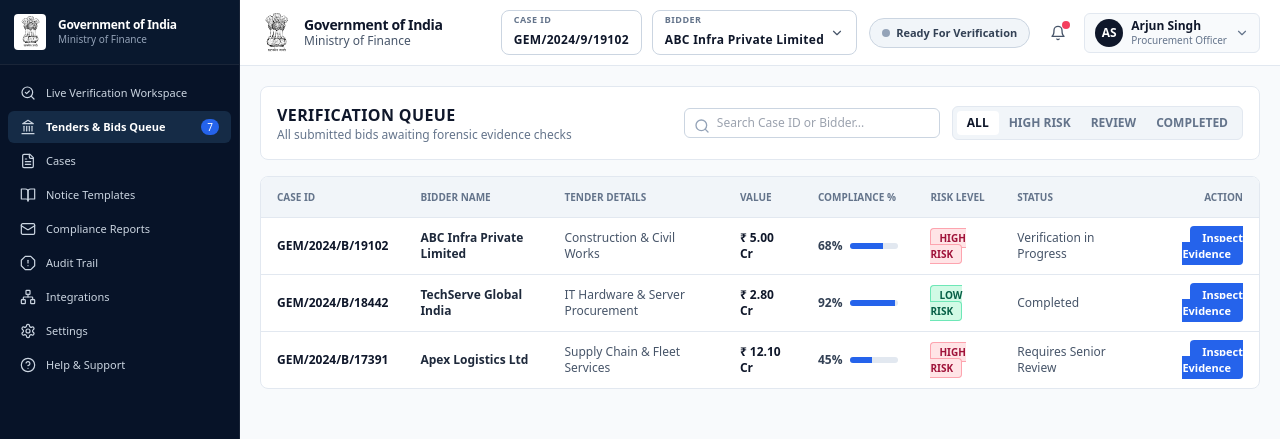
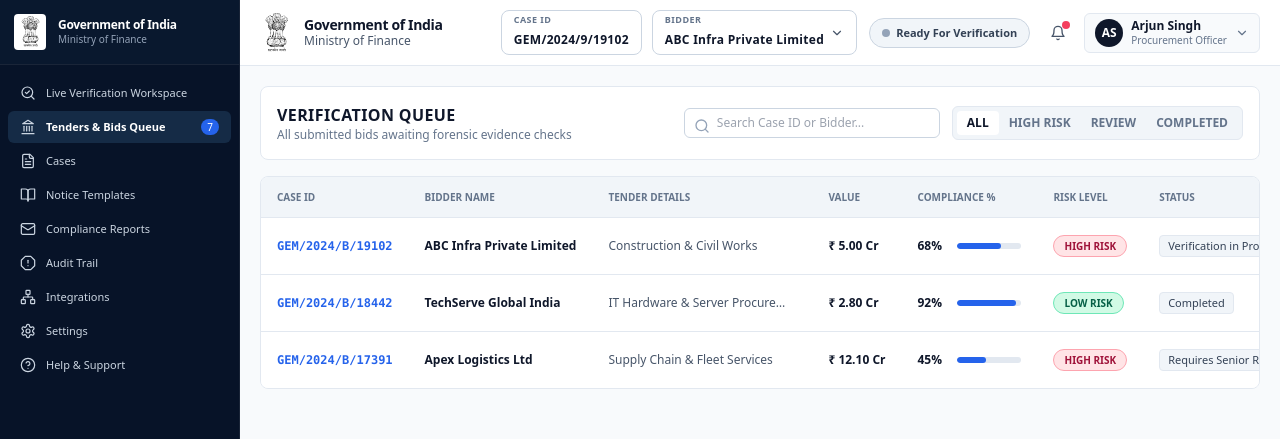
Before and after one commit to Dreamervamsi/BharathBid, a React (Vite) app in the folder frontend/: page /queue in a window 1280 px wide. Shown: the top 439 px of the page. Built offline with nearby package versions, Linux system fonts and the light colour scheme; no server answers.

Commit message:
fix: align High Risk tag cards and Inspect Evidence action buttons in Verification Queue

```diff
--- a/frontend/src/pages/VerificationQueue.jsx
+++ b/frontend/src/pages/VerificationQueue.jsx
@@ -1,7 +1,7 @@
 import React, { useState, useEffect } from 'react';
 import { fetchVerificationQueue } from '../services/api';
 import { Link } from 'react-router-dom';
-import { Search, Filter, ShieldAlert, CheckCircle2 } from 'lucide-react';
+import { Search, Filter, ShieldAlert, CheckCircle2, ArrowRight } from 'lucide-react';
 import { useToast } from '../context/ToastContext';
 
 export default function VerificationQueue() {
@@ -13,9 +13,7 @@
   useEffect(() => {
     async function loadQueue() {
       const res = await fetchVerificationQueue();
-      // Handle array or Spring Boot JPA list response
       if (Array.isArray(res)) {
-        // Map database entities or mock objects to consistent table shape
         const mapped = res.map(item => ({
           id: item.caseId || item.id,
           bidder: item.bidderName || item.bidder || "Vendor Pvt Ltd",
@@ -68,7 +66,7 @@
             />
           </div>
 
-          <div className="flex bg-slate-100 p-1 rounded-md border border-slate-200 text-xs font-semibold">
+          <div className="flex bg-slate-100 p-1 rounded-md border border-slate-200 text-xs font-semibold shrink-0">
             {['ALL', 'HIGH_RISK', 'REVIEW', 'COMPLETED'].map((f) => (
               <button
                 key={f}
@@ -76,7 +74,7 @@
                   setFilter(f);
                   showToast(`Filtered queue by: ${f.replace('_', ' ')}`, 'info');
                 }}
-                className={`px-2.5 py-1 rounded transition-colors ${
+                className={`px-2.5 py-1 rounded transition-colors whitespace-nowrap ${
                   filter === f ? 'bg-white text-slate-900 shadow-2xs font-bold' : 'text-slate-500 hover:text-slate-800'
                 }`}
               >
@@ -87,49 +85,60 @@
         </div>
       </div>
 
-      <div className="bg-white rounded-lg border border-slate-200 shadow-2xs overflow-hidden">
-        <table className="w-full text-left text-xs text-slate-700">
+      {/* Responsive Table Container */}
+      <div className="bg-white rounded-lg border border-slate-200 shadow-2xs overflow-x-auto">
+        <table className="w-full text-left text-xs text-slate-700 min-w-[900px] border-collapse">
           <thead className="bg-slate-100 text-slate-500 font-bold uppercase text-[10px] border-b border-slate-200">
             <tr>
-              <th className="py-3 px-4">Case ID</th>
-              <th className="py-3 px-4">Bidder Name</th>
-              <th className="py-3 px-4">Tender Details</th>
-              <th className="py-3 px-4">Value</th>
-              <th className="py-3 px-4">Compliance %</th>
-              <th className="py-3 px-4">Risk Level</th>
-              <th className="py-3 px-4">Status</th>
-              <th className="py-3 px-4 text-right">Action</th>
+              <th className="py-3 px-4 whitespace-nowrap">Case ID</th>
+              <th className="py-3 px-4 whitespace-nowrap">Bidder Name</th>
+              <th className="py-3 px-4 whitespace-nowrap">Tender Details</th>
+              <th className="py-3 px-4 whitespace-nowrap">Value</th>
+              <th className="py-3 px-4 whitespace-nowrap">Compliance %</th>
+              <th className="py-3 px-4 whitespace-nowrap">Risk Level</th>
+              <th className="py-3 px-4 whitespace-nowrap">Status</th>
+              <th className="py-3 px-4 whitespace-nowrap text-right">Action</th>
             </tr>
           </thead>
-          <tbody className="divide-y divide-slate-200">
+          <tbody className="divide-y divide-slate-200 align-middle">
             {filtered.map((item) => (
-              <tr key={item.id} className="hover:bg-slate-50 font-medium">
-                <td className="py-3 px-4 font-bold text-slate-900">{item.id}</td>
-                <td className="py-3 px-4 font-bold text-slate-800">{item.bidder}</td>
-                <td className="py-3 px-4 text-slate-600">{item.tenderName}</td>
-                <td className="py-3 px-4 font-semibold text-slate-900">{item.tenderValue}</td>
-                <td className="py-3 px-4">
+              <tr key={item.id} className="hover:bg-slate-50 font-medium transition-colors">
+                <td className="py-3.5 px-4 font-mono font-bold text-blue-600 whitespace-nowrap">{item.id}</td>
+                <td className="py-3.5 px-4 font-bold text-slate-900 whitespace-nowrap">{item.bidder}</td>
+                <td className="py-3.5 px-4 text-slate-600 max-w-[220px] truncate">{item.tenderName}</td>
+                <td className="py-3.5 px-4 font-semibold text-slate-900 whitespace-nowrap">{item.tenderValue}</td>
+                <td className="py-3.5 px-4 whitespace-nowrap">
                   <div className="flex items-center space-x-2">
-                    <span className="font-extrabold">{item.compliance}%</span>
-                    <div className="w-12 bg-slate-200 h-1.5 rounded-full overflow-hidden">
-                      <div className="bg-blue-600 h-full" style={{ width: `${item.compliance}%` }}></div>
+                    <span className="font-black text-slate-900 min-w-[32px]">{item.compliance}%</span>
+                    <div className="w-16 bg-slate-200 h-1.5 rounded-full overflow-hidden shrink-0">
+                      <div className="bg-blue-600 h-full rounded-full" style={{ width: `${item.compliance}%` }}></div>
                     </div>
                   </div>
                 </td>
-                <td className="py-3 px-4">
-                  <span className={`px-2 py-0.5 rounded text-[10px] font-extrabold ${
-                    item.risk === 'HIGH' || item.risk === 'CRITICAL' ? 'bg-rose-100 text-rose-800 border border-rose-300' : 'bg-emerald-100 text-emerald-800 border border-emerald-300'
+                <td className="py-3.5 px-4 whitespace-nowrap">
+                  <span className={`inline-flex items-center px-2.5 py-0.5 rounded-full text-[10px] font-extrabold whitespace-nowrap ${
+                    item.risk === 'HIGH' || item.risk === 'CRITICAL'
+                      ? 'bg-rose-100 text-rose-800 border border-rose-300'
+                      : item.risk === 'MEDIUM'
+                      ? 'bg-amber-100 text-amber-800 border border-amber-300'
+                      : 'bg-emerald-100 text-emerald-800 border border-emerald-300'
                   }`}>
                     {item.risk} RISK
                   </span>
                 </td>
-                <td className="py-3 px-4 text-slate-600">{item.status}</td>
-                <td className="py-3 px-4 text-right">
+                <td className="py-3.5 px-4 text-slate-600 whitespace-nowrap">
+                  <span className="inline-block px-2 py-0.5 rounded bg-slate-100 text-slate-700 text-[11px] font-medium border border-slate-200">
+                    {item.status}
+                  </span>
+                </td>
+                <td className="py-3.5 px-4 text-right whitespace-nowrap">
                   <Link
                     to="/verification"
-                    className="py-1 px-3 bg-blue-600 hover:bg-blue-700 text-white rounded text-[11px] font-bold shadow-2xs"
+                    onClick={() => showToast(`Selected Case ${item.id} for Evidence Inspection`, 'info')}
+                    className="inline-flex items-center justify-center space-x-1 py-1.5 px-3 bg-blue-600 hover:bg-blue-700 text-white rounded text-[11px] font-bold shadow-2xs transition-colors whitespace-nowrap"
                   >
-                    Inspect Evidence
+                    <span>Inspect Evidence</span>
+                    <ArrowRight className="w-3.5 h-3.5 stroke-[2.2]" />
                   </Link>
                 </td>
               </tr>
```
